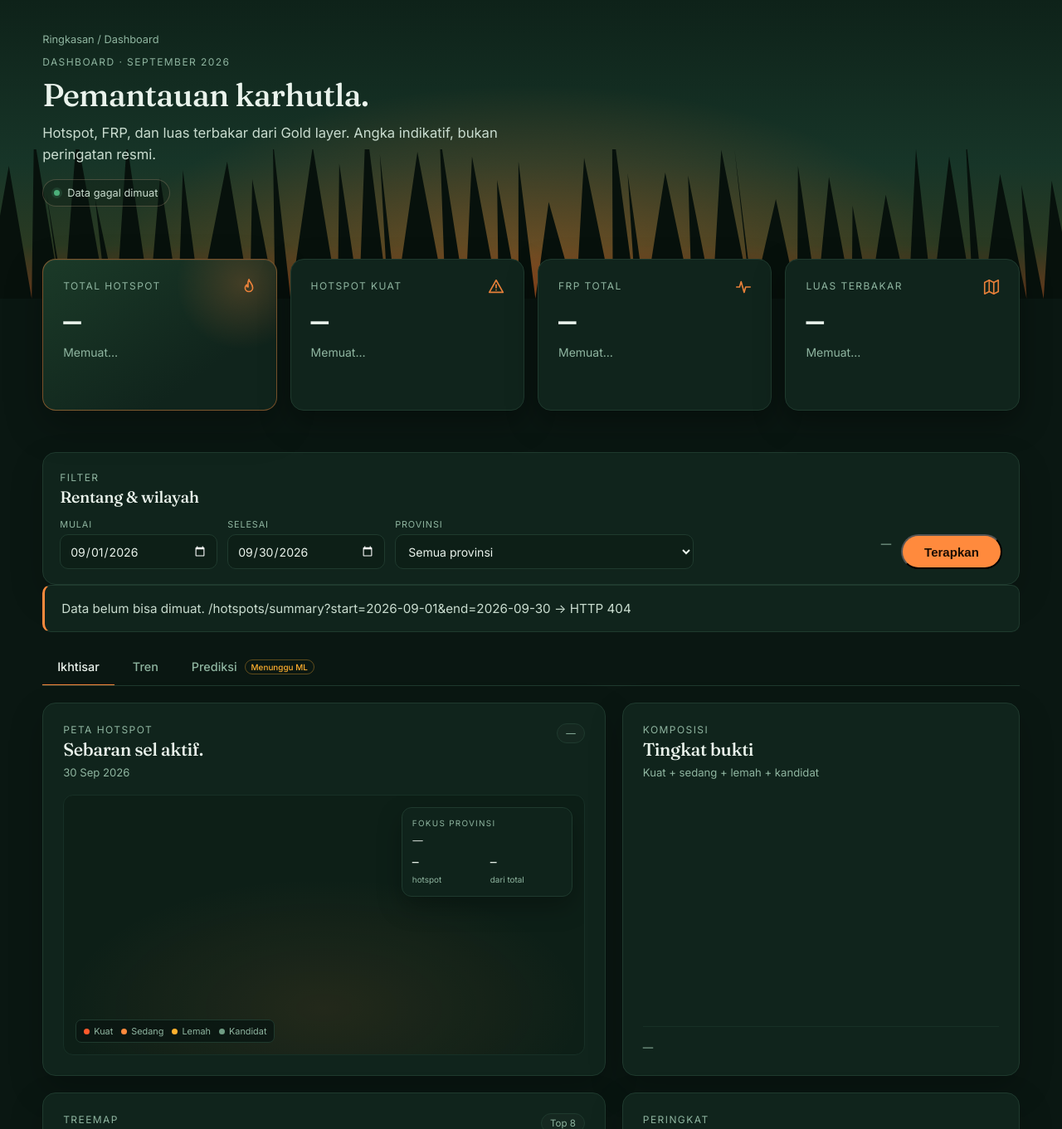
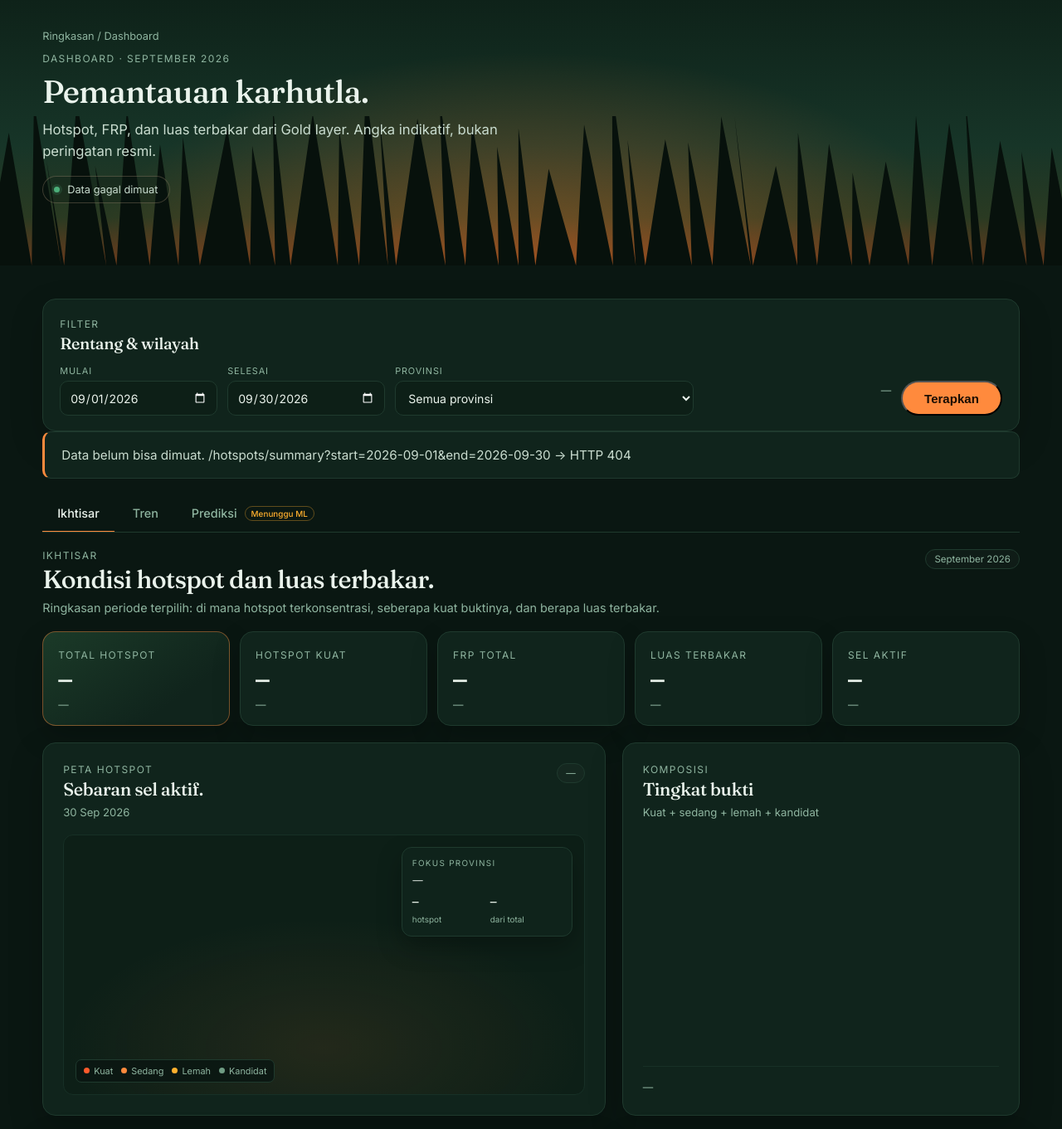
Before and after one commit to prayudahlah/karhutla-data-platform, a Python web app: template src/serving/templates/dashboard.html in a window 1280 px wide. Shown: the part 89-1450 px from the top of the page at 83% size. Run offline with Jinja, Linux system fonts and the light colour scheme; the template is opened without the code that fills it, so the values that code supplies are empty.

Commit message:
feat(dashboard): KPI berbeda per tab dan label scar per rentang

```diff
--- a/src/serving/static/dashboard.css
+++ b/src/serving/static/dashboard.css
@@ -14,8 +14,8 @@
   text-align: left;
 }
 
-.hero-dash { min-height: 360px; }
-.hero-dash .hero-inner { padding-block: 40px 92px; }
+.hero-dash { min-height: 320px; }
+.hero-dash .hero-inner { padding-block: 36px 64px; }
 .hero-dash .hero-glow { width: min(1400px, 90vw); height: 280px; }
 .hero-dash .treeline { height: 180px; }
 .hero-dash .breadcrumb { margin-bottom: 12px; }
@@ -83,8 +83,73 @@
 .dash-stat .sub { min-height: 1.3em; }
 .dash-spark { display: block; width: 100%; height: 26px; margin-top: 10px; opacity: 0.9; }
 
-.dash-wrap { padding-block: 34px 0; }
+.dash-wrap { padding-block: 24px 0; }
 .dash-error { margin: 0 0 16px; }
+
+.tab-head {
+  display: flex;
+  align-items: flex-start;
+  justify-content: space-between;
+  gap: 16px;
+  margin-bottom: 16px;
+}
+.tab-title {
+  margin: 5px 0 0;
+  font-family: "Fraunces", ui-serif, Georgia, "Times New Roman", serif;
+  font-size: 1.9rem;
+  font-weight: 500;
+  letter-spacing: -0.025em;
+  line-height: 1.1;
+}
+.tab-sub {
+  max-width: 760px;
+  margin: 7px 0 0;
+  color: var(--label);
+  font-size: 0.9rem;
+  line-height: 1.55;
+}
+.tab-kpis {
+  display: grid;
+  grid-template-columns: repeat(5, minmax(0, 1fr));
+  gap: 12px;
+  margin-bottom: 20px;
+}
+.tab-kpi {
+  min-width: 0;
+  padding: 16px 18px;
+  border: 1px solid var(--line);
+  border-radius: var(--radius);
+  background: var(--panel);
+  box-shadow: 0 14px 34px rgba(0, 0, 0, 0.2);
+}
+.tab-kpi.accent {
+  background: linear-gradient(145deg, #1b3a28, #10241c 72%);
+  border-color: rgba(255, 138, 61, 0.44);
+}
+.tab-kpi b {
+  display: block;
+  margin-top: 7px;
+  overflow: hidden;
+  color: var(--text);
+  font-family: "JetBrains Mono", ui-monospace, monospace;
+  font-size: 1.75rem;
+  font-weight: 500;
+  letter-spacing: -0.04em;
+  line-height: 1.1;
+  text-overflow: ellipsis;
+  white-space: nowrap;
+}
+.tab-kpi > span:last-child {
+  display: block;
+  margin-top: 5px;
+  overflow-wrap: anywhere;
+  color: var(--label);
+  font-size: 0.78rem;
+  line-height: 1.4;
+}
+.tab-kpi.text b { font-size: 1.2rem; letter-spacing: 0; }
+.tab-kpi b.todo { color: var(--gold); }
+.tab-kpi b.done { color: var(--green); }
 
 .dash-toolbar {
   margin-top: 16px;
@@ -200,7 +265,11 @@
   color: var(--text);
   border-bottom-color: var(--amber);
 }
-.dash-tab:focus-visible { outline: 2px solid var(--amber); outline-offset: -2px; }
+.dash-tab:focus-visible {
+  outline: none;
+  border-radius: 6px 6px 0 0;
+  background: rgba(255, 138, 61, 0.08);
+}
 .tab-pill {
   display: inline-flex;
   margin-left: 5px;
@@ -610,12 +679,19 @@
   .span-6,
   .span-5,
   .span-3 { grid-column: span 12; }
+  .tab-kpis { grid-template-columns: repeat(3, minmax(0, 1fr)); }
 }
 
 @media (max-width: 800px) {
   .span-5,
   .span-3 { grid-column: span 12; }
   .scar-stats { grid-template-columns: 1fr; }
+  .tab-head { flex-wrap: wrap; }
+  .tab-kpis { grid-template-columns: 1fr 1fr; }
+}
+
+@media (max-width: 520px) {
+  .tab-kpis { grid-template-columns: 1fr; }
 }
 
 @media (max-width: 700px) {
--- a/src/serving/static/dashboard.js
+++ b/src/serving/static/dashboard.js
@@ -45,6 +45,15 @@
       month: "long",
       year: "numeric",
     });
+  };
+
+  const scarPeriodLabel = (rows) => {
+    const months = [
+      ...new Set((rows || []).map((row) => row.burn_month).filter(Boolean)),
+    ].sort();
+    if (!months.length) return monthLong(state.start.slice(0, 7));
+    if (months.length === 1) return monthLong(months[0]);
+    return monthLong(months[0]) + " – " + monthLong(months[months.length - 1]);
   };
 
   const periodLabel = () => {
@@ -122,10 +131,7 @@
   };
 
   const scarQuery = () => {
-    const params = new URLSearchParams({
-      month: state.start.slice(0, 7),
-      limit: "1000",
-    });
+    const params = new URLSearchParams({ limit: "1000" });
     if (state.province) params.set("province", state.province);
     return params.toString();
   };
@@ -139,91 +145,74 @@
     const scarPixels = sum(monthlyRows, "scar_pixels");
     const provinceCount = (summaryRows || []).length;
 
-    $("kpi-total").textContent = number.format(total);
-    $("kpi-total-sub").textContent =
-      periodLabel() + " · " + provinceCount + " provinsi";
+    $("tab1-total").textContent = number.format(total);
+    $("tab1-total-sub").textContent =
+      periodLabel() + " \u00b7 " + provinceCount + " provinsi";
 
-    $("kpi-kuat").textContent = number.format(kuat);
-    $("kpi-kuat-sub").textContent = total
+    $("tab1-kuat").textContent = number.format(kuat);
+    $("tab1-kuat-sub").textContent = total
       ? decimal.format((kuat / total) * 100) + "% dari total hotspot"
       : "Tidak ada hotspot pada rentang ini";
 
-    $("kpi-frp").textContent = decimal.format(frp / 1_000_000) + " jt";
-    $("kpi-frp-sub").textContent =
-      "Σ MW · puncak " + number.format(frpMax) + " MW";
+    $("tab1-frp").textContent = decimal.format(frp / 1_000_000) + " jt";
+    $("tab1-frp-sub").textContent =
+      "\u03a3 MW \u00b7 maks provinsi " + number.format(frpMax) + " MW";
 
-    $("kpi-scar").textContent = number.format(Math.round(scar));
-    $("kpi-scar-sub").textContent =
-      "km² · " + number.format(scarPixels) + " piksel MCD64A1";
+    $("tab1-scar").textContent = number.format(Math.round(scar));
+    $("tab1-scar-sub").textContent =
+      "km\u00b2 \u00b7 " +
+      number.format(scarPixels) +
+      " piksel \u00b7 " +
+      scarPeriodLabel(monthlyRows);
 
-    $("period-label").textContent = "Dashboard · " + periodLabel();
+    const activeCells = sum(summaryRows, "active_cell_days");
+    $("tab1-active").textContent = number.format(activeCells);
+    $("tab1-active-sub").textContent = "sel-hari \u00b7 grid 0,25\u00b0";
+
+    $("tab1-period").textContent = periodLabel();
+    $("tab2-period").textContent = periodLabel();
+    $("period-label").textContent = "Dashboard \u00b7 " + periodLabel();
     $("filter-meta").textContent =
-      provinceCount + " provinsi · " + number.format(total) + " hotspot";
+      provinceCount + " provinsi \u00b7 " + number.format(total) + " hotspot";
     $("scar-period").textContent =
-      monthLong(state.start.slice(0, 7)) + " · km²";
+      scarPeriodLabel(monthlyRows) + " \u00b7 km\u00b2";
   }
 
-  function renderSpark(svgId, rows, key, color) {
-    const svg = $(svgId);
-    const values = (rows || []).map((row) => Number(row[key] || 0));
-    if (values.length < 2) {
-      svg.innerHTML = "";
-      return;
-    }
+  function renderTrendKpis(dailyRows) {
+    const rows = dailyRows || [];
+    const days = rows.length;
+    const total = sum(rows, "hotspot_count");
+    const peak = [...rows].sort(
+      (a, b) => Number(b.hotspot_count) - Number(a.hotspot_count),
+    )[0];
+    const frpPeak = [...rows].sort(
+      (a, b) => Number(b.frp_sum) - Number(a.frp_sum),
+    )[0];
 
-    const width = 200;
-    const height = 28;
-    const pad = 2;
-    const minValue = Math.min(...values);
-    const maxValue = Math.max(...values);
-    const span = maxValue - minValue || 1;
-    const points = values.map((value, index) => [
-      pad + (index * (width - 2 * pad)) / (values.length - 1),
-      height - pad - ((value - minValue) / span) * (height - 2 * pad),
-    ]);
-    const line = points
-      .map(
-        (point, index) =>
-          (index ? "L" : "M") +
-          point[0].toFixed(1) +
-          " " +
-          point[1].toFixed(1),
-      )
-      .join(" ");
-    const area =
-      line +
-      " L " +
-      points[points.length - 1][0].toFixed(1) +
-      " " +
-      height +
-      " L " +
-      points[0][0].toFixed(1) +
-      " " +
-      height +
-      " Z";
+    $("tab2-peak").textContent = peak
+      ? number.format(Math.round(Number(peak.hotspot_count)))
+      : "\u2014";
+    $("tab2-peak-sub").textContent = peak
+      ? "pada " + dateLong(peak.date)
+      : "Belum ada data harian";
 
-    svg.setAttribute("preserveAspectRatio", "none");
-    svg.innerHTML =
-      '<defs><linearGradient id="' +
-      svgId +
-      '-fill" x1="0" y1="0" x2="0" y2="1">' +
-      '<stop offset="0%" stop-color="' +
-      color +
-      '" stop-opacity=".28" />' +
-      '<stop offset="100%" stop-color="' +
-      color +
-      '" stop-opacity="0" />' +
-      "</linearGradient></defs>" +
-      '<path d="' +
-      area +
-      '" fill="url(#' +
-      svgId +
-      '-fill)" />' +
-      '<path d="' +
-      line +
-      '" fill="none" stroke="' +
-      color +
-      '" stroke-width="1.6" stroke-linecap="round" stroke-linejoin="round" />';
+    $("tab2-avg").textContent = days
+      ? number.format(Math.round(total / days))
+      : "\u2014";
+    $("tab2-avg-sub").textContent = "hotspot per hari";
+
+    $("tab2-days").textContent = number.format(days);
+    $("tab2-days-sub").textContent = "hari dengan data";
+
+    $("tab2-frp").textContent = frpPeak
+      ? compact(frpPeak.frp_sum)
+      : "\u2014";
+    $("tab2-frp-sub").textContent = "Σ MW · gabungan provinsi";
+
+    $("tab2-frp-date").textContent = frpPeak
+      ? dateShort(frpPeak.date)
+      : "\u2014";
+    $("tab2-frp-date-sub").textContent = "puncak FRP";
   }
 
   function renderLineChart(svgId, rows, key, badgeId, color) {
@@ -1073,7 +1062,7 @@
       ? number.format(Math.round(km2)) + " km²"
       : "Belum ada";
     $("scar-summary-period").textContent =
-      monthLong(state.start.slice(0, 7)) + " · km²";
+      scarPeriodLabel(rows) + " · km²";
   }
 
   function renderFreshness(health) {
@@ -1118,12 +1107,14 @@
 
       const summaryRows = summary.rows || [];
       const dailyRows = daily.rows || [];
-      const monthlyRows = monthly.rows || [];
+      const startMonth = state.start.slice(0, 7);
+      const endMonth = state.end.slice(0, 7);
+      const monthlyRows = (monthly.rows || []).filter(
+        (row) => row.burn_month >= startMonth && row.burn_month <= endMonth,
+      );
 
       renderSummary(summaryRows, monthlyRows);
-      renderSpark("spark-total", dailyRows, "hotspot_count", "#ff8a3d");
-      renderSpark("spark-kuat", dailyRows, "hotspot_kuat", "#ff5a2b");
-      renderSpark("spark-frp", dailyRows, "frp_sum", "#ffb02e");
+      renderTrendKpis(dailyRows);
       renderTierChart(dailyRows);
       renderDailyStrip(dailyRows);
       renderMap(cells.rows || [], summaryRows);
@@ -1165,7 +1156,7 @@
         ? "Total " +
           number.format(Math.round(scarTotal)) +
           " km² · " +
-          monthLong(state.start.slice(0, 7))
+          scarPeriodLabel(monthlyRows)
         : "Belum ada data scar bulan ini.";
       $("donut-note").textContent = hotspotTotal
         ? "Kandidat " +
--- a/src/serving/templates/dashboard.html
+++ b/src/serving/templates/dashboard.html
@@ -1,6 +1,6 @@
 {% extends "base.html" %}
 {% block title %}Dashboard | JAGAHUTAN{% endblock %}
-{% block extra_head %}<link rel="stylesheet" href="/static/dashboard.css?v=20261122c">{% endblock %}
+{% block extra_head %}<link rel="stylesheet" href="/static/dashboard.css?v=20261122d">{% endblock %}
 {% block content %}
 <section class="hero hero-dash">
   <div class="hero-glow"></div>
@@ -16,36 +16,6 @@
     <div class="dash-status"><i class="dot"></i><span id="freshness" aria-live="polite">Memuat status data…</span></div>
   </div>
 </section>
-
-<div class="stats dash-stats">
-  <div class="stat dash-stat">
-    <svg class="stat-icon" viewBox="0 0 24 24" fill="none" stroke="currentColor" stroke-width="1.8" stroke-linecap="round" stroke-linejoin="round" aria-hidden="true"><path d="M12 2c1 4 5 6 5 11a5 5 0 0 1-10 0c0-2 1-3 2-4 0 2 1 3 2 3 0-4-1-6 1-10z"/></svg>
-    <div class="kicker">Total hotspot</div>
-    <div class="mono num" id="kpi-total">—</div>
-    <div class="sub" id="kpi-total-sub">Memuat…</div>
-    <svg class="dash-spark" id="spark-total" viewBox="0 0 200 28" aria-hidden="true"></svg>
-  </div>
-  <div class="stat dash-stat">
-    <svg class="stat-icon" viewBox="0 0 24 24" fill="none" stroke="currentColor" stroke-width="1.8" stroke-linecap="round" stroke-linejoin="round" aria-hidden="true"><path d="M12 3l9 16H3z"/><path d="M12 9v4"/><path d="M12 16h.01"/></svg>
-    <div class="kicker">Hotspot kuat</div>
-    <div class="mono num" id="kpi-kuat">—</div>
-    <div class="sub" id="kpi-kuat-sub">Memuat…</div>
-    <svg class="dash-spark" id="spark-kuat" viewBox="0 0 200 28" aria-hidden="true"></svg>
-  </div>
-  <div class="stat dash-stat">
-    <svg class="stat-icon" viewBox="0 0 24 24" fill="none" stroke="currentColor" stroke-width="1.8" stroke-linecap="round" stroke-linejoin="round" aria-hidden="true"><path d="M3 12h4l2-7 4 14 2-7h6"/></svg>
-    <div class="kicker">FRP total</div>
-    <div class="mono num" id="kpi-frp">—</div>
-    <div class="sub" id="kpi-frp-sub">Memuat…</div>
-    <svg class="dash-spark" id="spark-frp" viewBox="0 0 200 28" aria-hidden="true"></svg>
-  </div>
-  <div class="stat dash-stat">
-    <svg class="stat-icon" viewBox="0 0 24 24" fill="none" stroke="currentColor" stroke-width="1.8" stroke-linecap="round" stroke-linejoin="round" aria-hidden="true"><path d="M3 6l6-3 6 3 6-3v15l-6 3-6-3-6 3z"/><path d="M9 3v15"/><path d="M15 6v15"/></svg>
-    <div class="kicker">Luas terbakar</div>
-    <div class="mono num" id="kpi-scar">—</div>
-    <div class="sub" id="kpi-scar-sub">Memuat…</div>
-  </div>
-</div>
 
 <div class="shell dash-wrap">
   <section class="dash-toolbar">
@@ -77,6 +47,21 @@
   </div>
 
   <section class="dash-tabpanel" id="panel-ikhtisar" role="tabpanel" aria-labelledby="tab-ikhtisar" tabindex="0">
+    <div class="tab-head">
+      <div>
+        <div class="kicker">Ikhtisar</div>
+        <h2 class="tab-title serif">Kondisi hotspot dan luas terbakar.</h2>
+        <p class="tab-sub">Ringkasan periode terpilih: di mana hotspot terkonsentrasi, seberapa kuat buktinya, dan berapa luas terbakar.</p>
+      </div>
+      <span class="dash-badge" id="tab1-period">September 2026</span>
+    </div>
+    <div class="tab-kpis">
+      <div class="tab-kpi accent"><span class="kicker">Total hotspot</span><b id="tab1-total">—</b><span id="tab1-total-sub">—</span></div>
+      <div class="tab-kpi"><span class="kicker">Hotspot kuat</span><b id="tab1-kuat">—</b><span id="tab1-kuat-sub">—</span></div>
+      <div class="tab-kpi"><span class="kicker">FRP total</span><b id="tab1-frp">—</b><span id="tab1-frp-sub">—</span></div>
+      <div class="tab-kpi"><span class="kicker">Luas terbakar</span><b id="tab1-scar">—</b><span id="tab1-scar-sub">—</span></div>
+      <div class="tab-kpi"><span class="kicker">Sel aktif</span><b id="tab1-active">—</b><span id="tab1-active-sub">—</span></div>
+    </div>
     <div class="dash-grid">
       <article class="dash-panel span-7 dash-map-panel">
         <div class="dash-head">
@@ -151,6 +136,21 @@
   </section>
 
   <section class="dash-tabpanel" id="panel-tren" role="tabpanel" aria-labelledby="tab-tren" tabindex="0" hidden>
+    <div class="tab-head">
+      <div>
+        <div class="kicker">Tren</div>
+        <h2 class="tab-title serif">Perubahan harian dan mingguan.</h2>
+        <p class="tab-sub">Lihat ritme hotspot, intensitas FRP, dan hari-hari yang paling terbakar pada periode terpilih.</p>
+      </div>
+      <span class="dash-badge" id="tab2-period">September 2026</span>
+    </div>
+    <div class="tab-kpis">
+      <div class="tab-kpi accent"><span class="kicker">Puncak harian</span><b id="tab2-peak">—</b><span id="tab2-peak-sub">—</span></div>
+      <div class="tab-kpi"><span class="kicker">Rata-rata harian</span><b id="tab2-avg">—</b><span id="tab2-avg-sub">—</span></div>
+      <div class="tab-kpi"><span class="kicker">Hari terdata</span><b id="tab2-days">—</b><span id="tab2-days-sub">—</span></div>
+      <div class="tab-kpi"><span class="kicker">Puncak Σ FRP</span><b id="tab2-frp">—</b><span id="tab2-frp-sub">—</span></div>
+      <div class="tab-kpi"><span class="kicker">Tanggal puncak FRP</span><b id="tab2-frp-date">—</b><span id="tab2-frp-date-sub">—</span></div>
+    </div>
     <div class="dash-grid">
       <article class="dash-panel span-7">
         <div class="dash-head">
@@ -239,6 +239,21 @@
   </section>
 
   <section class="dash-tabpanel" id="panel-prediksi" role="tabpanel" aria-labelledby="tab-prediksi" tabindex="0" hidden>
+    <div class="tab-head">
+      <div>
+        <div class="kicker">Prediksi</div>
+        <h2 class="tab-title serif">Kesiapan model dan output.</h2>
+        <p class="tab-sub">Status integrasi ML, horizon prediksi, dan pratinjau tabel risiko yang akan dibaca dashboard.</p>
+      </div>
+      <span class="dash-badge warn">Menunggu ML</span>
+    </div>
+    <div class="tab-kpis">
+      <div class="tab-kpi text"><span class="kicker">Horizon</span><b>D..D+2</b><span>Tiga hari ke depan</span></div>
+      <div class="tab-kpi text"><span class="kicker">Frekuensi</span><b>Harian</b><span>Satu baris per sel</span></div>
+      <div class="tab-kpi text"><span class="kicker">Granularitas</span><b>0,25°</b><span>Grid Gold cell_daily</span></div>
+      <div class="tab-kpi text accent"><span class="kicker">Status</span><b class="todo">Menunggu</b><span>Model ML</span></div>
+      <div class="tab-kpi text"><span class="kicker">Kesiapan</span><b class="todo">1/4</b><span>Checklist terpenuhi</span></div>
+    </div>
     <div class="dash-grid">
       <article class="dash-panel span-7 dash-prediction">
         <div class="dash-head">
@@ -322,4 +337,4 @@
 
 </div>
 {% endblock %}
-{% block extra_scripts %}<script src="/static/dashboard.js?v=20261122c" defer></script>{% endblock %}
+{% block extra_scripts %}<script src="/static/dashboard.js?v=20261122d" defer></script>{% endblock %}
```
Also changed, not shown: docs/serving.md (+6 -2 lines).
